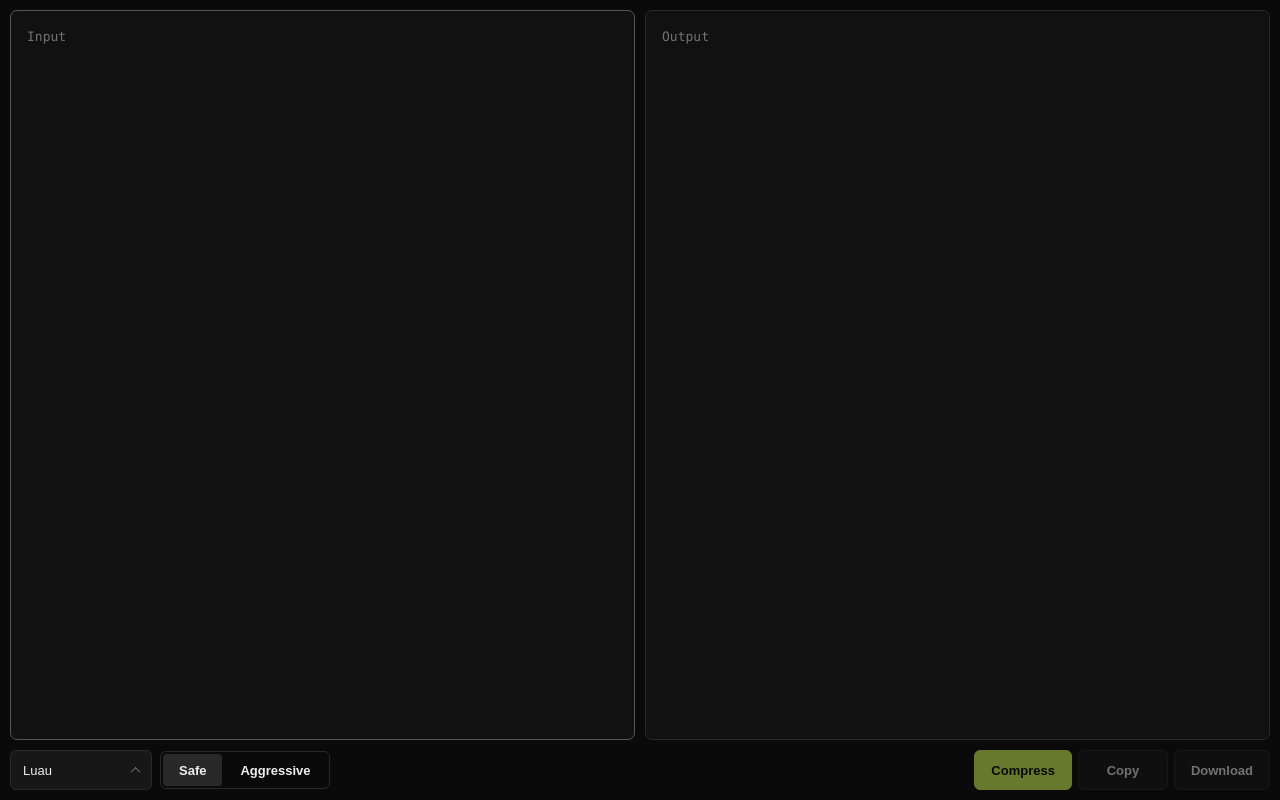
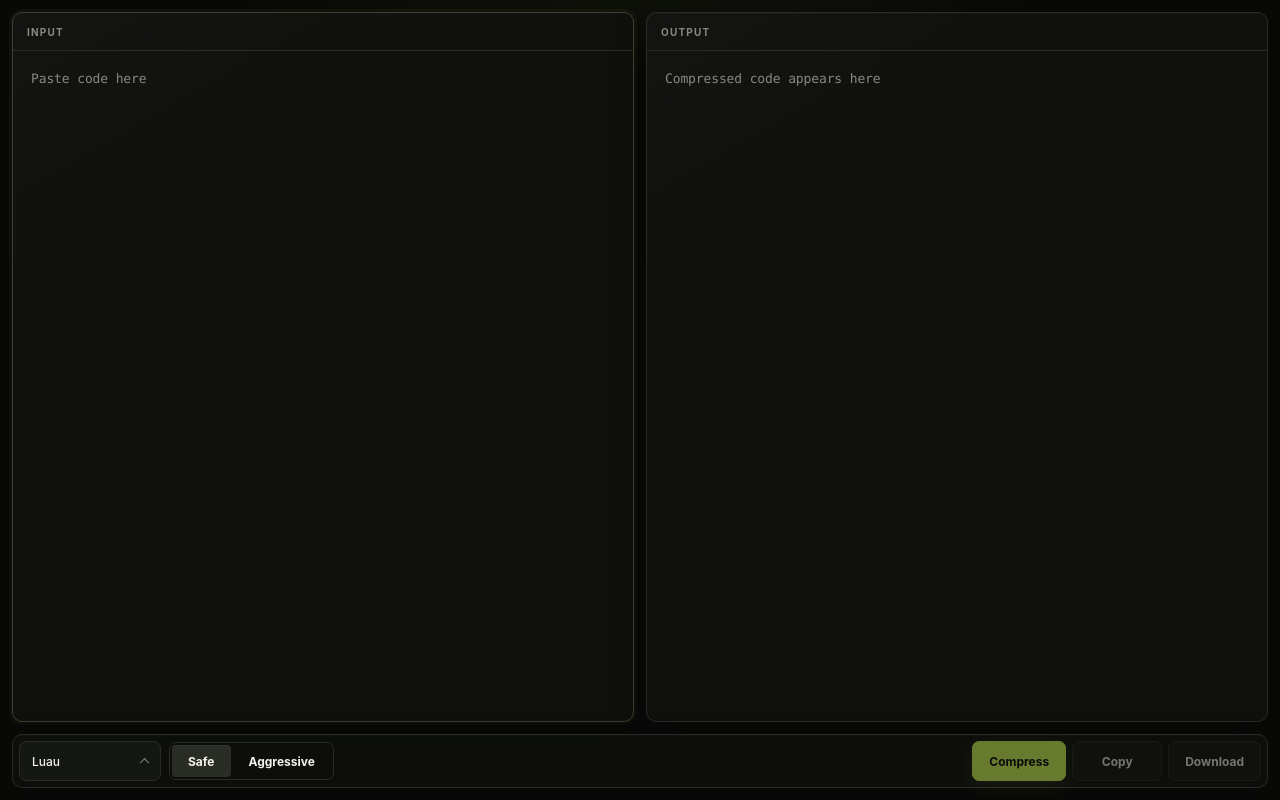
Before and after one commit to PookiePepelsss/Featherlua, a Next.js app: page / in a window 1280 px wide. Built offline with nearby package versions, Linux system fonts and the light colour scheme.

Commit message:
Refine interface and local renaming

```diff
--- a/app/globals.css
+++ b/app/globals.css
@@ -1,11 +1,14 @@
 :root {
   color-scheme: dark;
-  --background: #0a0a0a;
-  --panel: #111111;
-  --line: #292929;
-  --text: #eeeeee;
-  --muted: #727272;
-  --accent: #d7ff59;
+  --background: #090a08;
+  --panel: #10110f;
+  --panel-raised: #151713;
+  --line: #292c25;
+  --line-strong: #3b4034;
+  --text: #f2f4ed;
+  --muted: #85897e;
+  --accent: #d5ff57;
+  --accent-soft: rgb(213 255 87 / 12%);
 }
 
 * { box-sizing: border-box; }
@@ -19,7 +22,7 @@
 }
 
 @keyframes fadeSlideIn {
-  from { opacity: 0; transform: translateY(-4px); }
+  from { opacity: 0; transform: translateY(5px); filter: blur(2px); }
   to { opacity: 1; transform: translateY(0); }
 }
 
@@ -29,13 +32,33 @@
   100% { transform: scale(1); }
 }
 
+@keyframes appReveal {
+  from { opacity: 0; transform: translateY(8px); }
+  to { opacity: 1; transform: translateY(0); }
+}
+
+@keyframes outputReveal {
+  from { opacity: 0.35; transform: translateY(3px); }
+  to { opacity: 1; transform: translateY(0); }
+}
+
+@keyframes validationTrack {
+  from { transform: translateX(-100%); }
+  to { transform: translateX(280%); }
+}
+
 html, body { min-height: 100%; }
 
 body {
   margin: 0;
-  background: var(--background);
+  background:
+    radial-gradient(900px 420px at 50% -220px, rgb(213 255 87 / 10%), transparent 70%),
+    var(--background);
   color: var(--text);
-  font-family: Arial, Helvetica, sans-serif;
+  font-family: Inter, "Segoe UI Variable", "Segoe UI", ui-sans-serif, system-ui, -apple-system, sans-serif;
+  font-synthesis: none;
+  -webkit-font-smoothing: antialiased;
+  text-rendering: optimizeLegibility;
 }
 
 button, textarea { font: inherit; }
@@ -43,16 +66,77 @@ button, textarea { font: inherit; }
 .app {
   min-height: 100vh;
   display: grid;
-  grid-template-rows: 1fr auto;
-  gap: 10px;
-  padding: 10px;
+  grid-template-rows: minmax(0, 1fr) auto;
+  gap: 12px;
+  padding: 12px;
+  animation: appReveal 360ms cubic-bezier(0.2, 0.8, 0.2, 1) both;
 }
 
 .editors {
   min-height: 0;
   display: grid;
   grid-template-columns: 1fr 1fr;
-  gap: 10px;
+  gap: 12px;
+}
+
+.editorPanel {
+  position: relative;
+  min-width: 0;
+  min-height: 320px;
+  display: grid;
+  grid-template-rows: 38px minmax(0, 1fr);
+  overflow: hidden;
+  border: 1px solid var(--line);
+  border-radius: 10px;
+  background: linear-gradient(150deg, rgb(255 255 255 / 1.5%), transparent 28%), var(--panel);
+  box-shadow: 0 14px 38px rgb(0 0 0 / 16%), inset 0 1px rgb(255 255 255 / 2%);
+  transition: border-color 180ms ease, box-shadow 220ms ease, transform 180ms ease;
+}
+
+.editorPanel:focus-within {
+  border-color: var(--line-strong);
+  box-shadow: 0 16px 44px rgb(0 0 0 / 22%), 0 0 0 3px rgb(213 255 87 / 4%);
+}
+
+.editorHeader {
+  display: flex;
+  align-items: center;
+  justify-content: space-between;
+  padding: 0 14px;
+  border-bottom: 1px solid var(--line);
+  color: var(--muted);
+  font-size: 10px;
+  font-weight: 700;
+  letter-spacing: 0.12em;
+  text-transform: uppercase;
+  user-select: none;
+}
+
+.editorHeader span { min-width: 28px; text-align: right; }
+
+.panelState {
+  transition: color 180ms ease, opacity 180ms ease;
+}
+
+.panelState.panelReady { color: var(--accent); }
+.panelState.panelError { color: #ff8989; }
+
+.outputPanel::after {
+  content: "";
+  position: absolute;
+  z-index: 2;
+  top: 37px;
+  left: 0;
+  width: 36%;
+  height: 1px;
+  background: linear-gradient(90deg, transparent, var(--accent), transparent);
+  opacity: 0;
+  pointer-events: none;
+}
+
+.outputPanel.panelWorking::after {
+  opacity: 0.8;
+  animation: validationTrack 1.1s ease-in-out infinite;
 }
 
 .srOnly {
@@ -68,30 +152,38 @@ textarea {
   display: block;
   width: 100%;
   height: 100%;
-  min-height: 320px;
+  min-height: 0;
   resize: none;
-  border: 1px solid var(--line);
-  border-radius: 7px;
+  border: 0;
+  border-radius: 0;
   outline: 0;
-  padding: 16px;
-  background: var(--panel);
+  padding: 17px 18px;
+  background: transparent;
   color: var(--text);
-  font: 13px/1.6 Consolas, "Courier New", monospace;
-  transition: border-color 120ms ease;
+  font: 13px/1.65 ui-monospace, "Cascadia Code", "SFMono-Regular", Menlo, Consolas, monospace;
+  font-variant-ligatures: contextual;
+  letter-spacing: -0.01em;
+  tab-size: 2;
 }
 
 textarea::placeholder { color: var(--muted); }
-textarea:focus { border-color: #555555; }
-textarea[aria-invalid="true"] { border-color: #ff6a6a; color: #ff9b9b; }
+textarea[aria-invalid="true"] { color: #ff9b9b; }
+.outputArea.outputReady { animation: outputReveal 220ms ease both; }
 
 .stats {
   display: flex;
   flex-wrap: wrap;
   align-items: center;
-  gap: 10px;
+  width: fit-content;
+  gap: 9px;
+  border: 1px solid var(--line);
+  border-radius: 999px;
+  padding: 7px 11px;
+  background: rgb(16 17 15 / 76%);
   color: var(--muted);
-  font-size: 13px;
-  font-family: Consolas, "Courier New", monospace;
+  font-size: 11px;
+  font-family: ui-monospace, "Cascadia Code", "SFMono-Regular", Menlo, Consolas, monospace;
+  box-shadow: 0 8px 24px rgb(0 0 0 / 12%);
   animation: fadeSlideIn 260ms ease;
 }
 
@@ -108,11 +200,11 @@ textarea[aria-invalid="true"] { border-color: #ff6a6a; color: #ff9b9b; }
 
 .warning {
   border: 1px solid #7a5b12;
-  border-radius: 7px;
-  padding: 10px 14px;
-  background: #241d0a;
-  color: #e8c766;
-  font-size: 13px;
+  border-radius: 9px;
+  padding: 11px 14px;
+  background: linear-gradient(120deg, rgb(122 91 18 / 16%), transparent), #17150d;
+  color: #ebcd76;
+  font-size: 12px;
   line-height: 1.5;
   animation: fadeSlideIn 220ms ease;
 }
@@ -123,8 +215,9 @@ textarea[aria-invalid="true"] { border-color: #ff6a6a; color: #ff9b9b; }
   gap: 4px 16px;
   margin: 0;
   border: 1px solid var(--line);
-  border-radius: 7px;
-  padding: 10px 14px;
+  border-radius: 9px;
+  padding: 11px 14px;
+  background: rgb(16 17 15 / 72%);
   animation: fadeSlideIn 220ms ease;
 }
 
@@ -133,9 +226,12 @@ textarea[aria-invalid="true"] { border-color: #ff6a6a; color: #ff9b9b; }
   align-items: center;
   gap: 6px;
   color: var(--muted);
-  font-size: 13px;
+  font-size: 12px;
   cursor: pointer;
+  transition: color 140ms ease;
 }
+
+.options label:hover { color: var(--text); }
 
 .options input[type="checkbox"] {
   accent-color: var(--accent);
@@ -146,6 +242,12 @@ textarea[aria-invalid="true"] { border-color: #ff6a6a; color: #ff9b9b; }
   align-items: center;
   justify-content: flex-end;
   gap: 6px;
+  border: 1px solid var(--line);
+  border-radius: 10px;
+  padding: 6px;
+  background: rgb(14 15 13 / 88%);
+  box-shadow: 0 14px 40px rgb(0 0 0 / 22%), inset 0 1px rgb(255 255 255 / 2%);
+  backdrop-filter: blur(14px);
 }
 
 .dialectPicker {
@@ -197,9 +299,10 @@ button.dialectTrigger {
   gap: 2px;
   padding: 5px;
   border: 1px solid #343434;
-  border-radius: 8px;
-  background: #151515;
-  box-shadow: 0 18px 48px rgb(0 0 0 / 48%);
+  border-radius: 10px;
+  background: rgb(20 22 18 / 96%);
+  box-shadow: 0 20px 54px rgb(0 0 0 / 55%), inset 0 1px rgb(255 255 255 / 3%);
+  backdrop-filter: blur(18px);
   opacity: 0;
   visibility: hidden;
   pointer-events: none;
@@ -268,7 +371,7 @@ button.dialectOption.optionHighlighted {
   gap: 2px;
   margin-right: auto;
   border: 1px solid var(--line);
-  border-radius: 6px;
+  border-radius: 7px;
   padding: 2px;
 }
 
@@ -281,26 +384,27 @@ button.dialectOption.optionHighlighted {
 }
 
 .modeToggle button.modeActive {
-  background: var(--line);
+  background: #2a2d26;
   color: var(--text);
+  box-shadow: inset 0 1px rgb(255 255 255 / 4%);
 }
 
 button {
   min-width: 90px;
   min-height: 40px;
   border: 1px solid var(--line);
-  border-radius: 6px;
+  border-radius: 7px;
   padding: 0 16px;
-  background: #171717;
+  background: var(--panel-raised);
   color: var(--text);
-  font-size: 13px;
-  font-weight: 700;
+  font-size: 12px;
+  font-weight: 650;
   cursor: pointer;
-  transition: background 120ms ease, transform 100ms ease, border-color 120ms ease;
+  transition: background 150ms ease, transform 140ms cubic-bezier(0.2, 0.8, 0.2, 1), border-color 150ms ease, box-shadow 180ms ease;
 }
 
-button:hover:not(:disabled) { background: #202020; }
-button:active:not(:disabled) { transform: scale(0.96); }
+button:hover:not(:disabled) { background: #20231d; border-color: #3b4034; transform: translateY(-1px); }
+button:active:not(:disabled) { transform: translateY(0) scale(0.97); }
 button:focus-visible { outline: 2px solid var(--accent); outline-offset: 2px; }
 button:disabled { cursor: not-allowed; opacity: 0.45; }
 
@@ -308,9 +412,10 @@ button.primary {
   border-color: var(--accent);
   background: var(--accent);
   color: #0a0a0a;
+  box-shadow: 0 7px 22px rgb(213 255 87 / 12%);
 }
 
-button.primary:hover:not(:disabled) { background: #e3ff87; }
+button.primary:hover:not(:disabled) { background: #e3ff87; box-shadow: 0 9px 28px rgb(213 255 87 / 19%); }
 
 button.primary.isWorking {
   background: linear-gradient(100deg, #bce839 25%, #e5ff91 50%, #bce839 75%);
@@ -337,7 +442,7 @@ button.copied {
 @media (max-width: 700px) {
   .app { min-height: 100dvh; }
   .editors { grid-template-columns: 1fr; }
-  textarea { min-height: 240px; }
+  .editorPanel { min-height: 260px; }
   .actions { flex-wrap: wrap; }
   .dialectPicker { flex: 1; margin-right: 0; }
   .modeToggle { order: 2; width: 100%; }
--- a/app/page.tsx
+++ b/app/page.tsx
@@ -232,7 +232,11 @@ export default function Home() {
   return (
     <main className="app">
       <section className="editors" aria-label="Lua compressor">
-        <label className="srOnly" htmlFor="source">Input</label>
+        <div className="editorPanel">
+          <div className="editorHeader">
+            <label htmlFor="source">Input</label>
+            <span>{source ? `${bytes(source).toLocaleString()} B` : ""}</span>
+          </div>
           <textarea
             id="source"
             value={source}
@@ -241,20 +245,29 @@ export default function Home() {
               invalidateResult();
             }}
             spellCheck={false}
-          placeholder="Input"
+            placeholder="Paste code here"
             autoFocus
           />
+        </div>
 
-        <label className="srOnly" htmlFor="output">Output</label>
+        <div className={working ? "editorPanel outputPanel panelWorking" : "editorPanel outputPanel"}>
+          <div className="editorHeader">
+            <label htmlFor="output">Output</label>
+            <span className={error ? "panelState panelError" : output ? "panelState panelReady" : "panelState"}>
+              {working ? "Validating" : error ? "Error" : output ? "Ready" : ""}
+            </span>
+          </div>
           <textarea
             id="output"
+            className={error ? "outputArea outputError" : output ? "outputArea outputReady" : "outputArea"}
             value={error ?? output}
             readOnly
             spellCheck={false}
-          placeholder={working ? "Compressing and validating…" : "Output"}
+            placeholder={working ? "Compressing and validating…" : "Compressed code appears here"}
             aria-invalid={error ? true : undefined}
             aria-busy={working}
           />
+        </div>
       </section>
 
       {stats && (
```
Also changed, not shown: lib/luau/renamer.ts (+35 -19 lines), 1 other file (tests, documents, lock files or other folders). Lines whose indentation alone changed are shown as unchanged.
